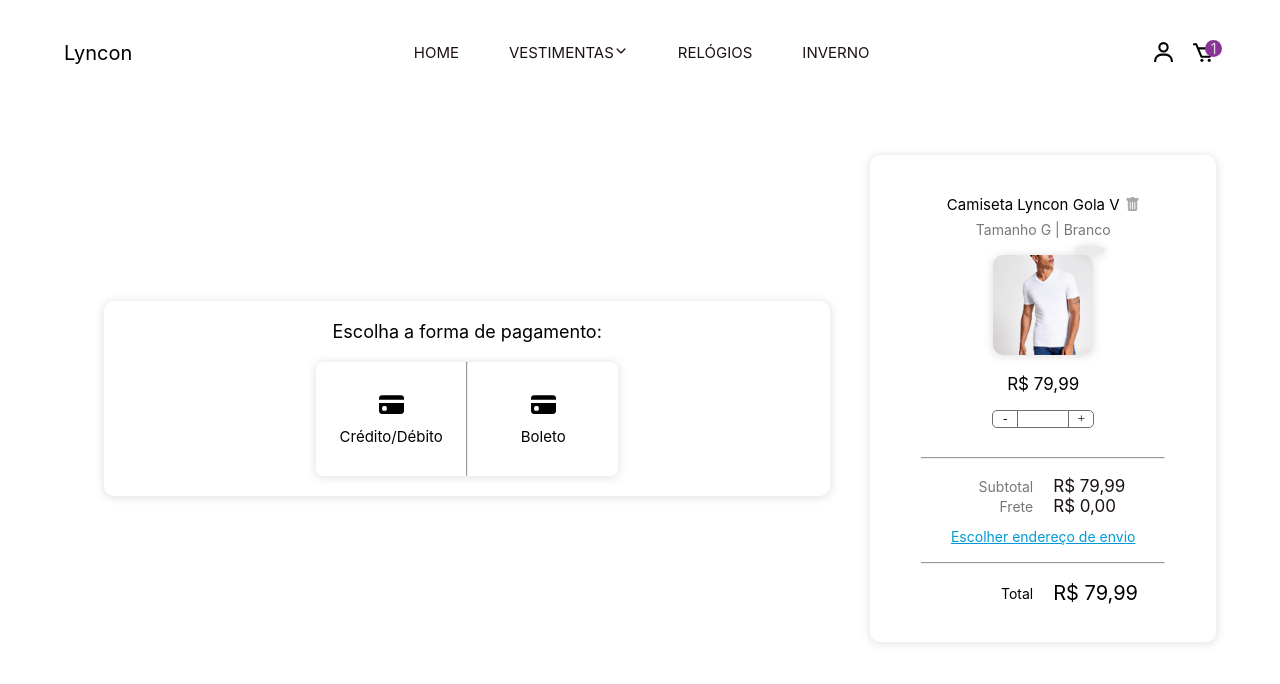
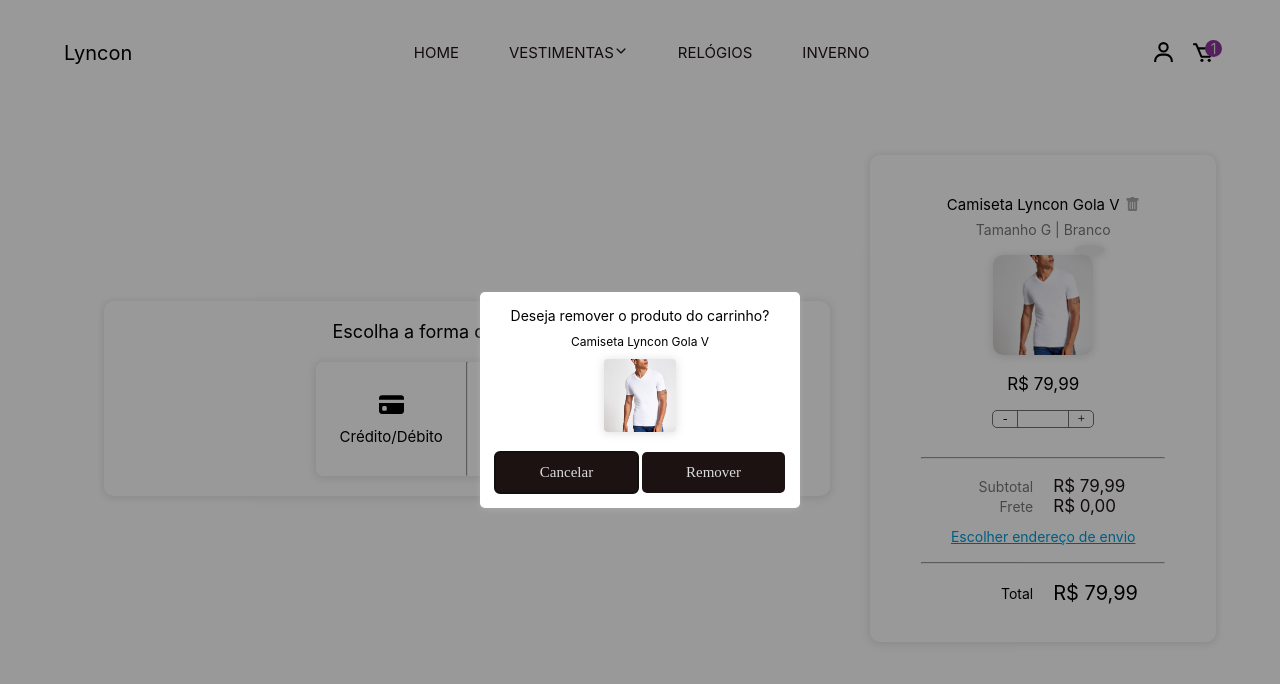
Before and after one commit to carlosr-lotus/Lyncon, a Next.js app: page /carrinho in a window 1280 px wide. Both pictures are taken after a click on the icon 1132 px from the left and 204 px from the top of the page. Shown: the top 684 px of the page. Built offline with nearby package versions, Linux system fonts and the light colour scheme; no server answers; data requests are answered from the project's data file.

Commit message:
ADD - confirm modal
Confirm modal to remove item from cart.

```diff
--- a/src/pages/carrinho/index.tsx
+++ b/src/pages/carrinho/index.tsx
@@ -1,4 +1,4 @@
-import { useEffect, useState, useRef } from "react";
+import { useEffect, useState, useRef, Dispatch, SetStateAction } from "react";
 import Head from 'next/head';
 
 // Packages //
@@ -12,7 +12,7 @@ import Button from "../../components/material/Button";
 import CreditCardBox from "../../components/CreditCardBox";
 
 // Types //
-import { ProductCart, PricingData } from "../../types/types";
+import { ProductCart, PricingData, ProductSelected } from "../../types/types";
 
 // Icons //
 import { BsFillCreditCardFill } from "react-icons/bs";
@@ -39,13 +39,16 @@ export default function CarrinhoPage() {
     const api = getApi();
 
     const [productsCart, setProductsCart] = useState<ProductCart[]>([]);
+    const [removeItemSelected, setRemoveItemSelected] = useState<ProductSelected>();
     const [listTotalAmount, setListTotalAmount] = useState<PricingData[]>([]);
     const [subtotalPrice, setSubtotalPrice] = useState<number>(0.0);
     const [userZipCode, setUserZipCode] = useState<AddressInputs>();
     const [shippingPrice, setShippingPrice] = useState<number>(0.0);
     const [isCepValid, setIsCepValid] = useState<boolean>(true);
+
     const [openControlledCepModal, setOpenControlledCepModal] = useState<boolean>(false);
-    const closeModal = () => setOpenControlledCepModal(false);
+    const [openRemoveItemFromCartModal, setOpenRemoveItemFromCartModal] = useState<boolean>(false);
+    const closeModal = (setModalState: any) => setModalState(false);
 
     const [currentPaymentOption, setCurrentPaymentOption] = useState<'creditCard' | 'boleto' | ''>('');
 
@@ -156,10 +159,70 @@ export default function CarrinhoPage() {
                                             <div className={styles.cartProduct} key={data.id}>
                                                 <div className={styles.productHeader}>
                                                     <h2>{data.nameProduct}</h2>
-                                                    <BsFillTrashFill
-                                                        size={15}
-                                                        onClick={() => removeItemFromCart(data.id)}
-                                                    />
+                                                    <Popup
+                                                        trigger={
+                                                            <BsFillTrashFill
+                                                                size={15}
+                                                            />
+                                                        }
+                                                        modal
+                                                        onOpen={() => {
+                                                            setOpenRemoveItemFromCartModal(true);
+                                                            setRemoveItemSelected(data);
+                                                        }}
+                                                        open={openRemoveItemFromCartModal}
+                                                        position="bottom center"
+                                                        closeOnDocumentClick
+                                                        contentStyle={{
+                                                            width: '32rem',
+                                                            maxHeight: '90vh',
+                                                            padding: '1.5rem',
+                                                            borderRadius: '.5rem',
+                                                            boxShadow: '0px 2px 5px 0px var(--Box-Shadow-Default)',
+                                                            transition: '.2s ease-in',
+                                                            backgroundColor: '#fff',
+                                                            overflowY: 'auto'
+                                                        }}
+                                                        overlayStyle={{
+                                                            backgroundColor: 'rgba(0,0,0,0.4)',
+                                                            padding: '1rem'
+                                                        }}
+                                                    >
+                                                        <div className={styles.removeItemFromCartModal}>
+                                                            <div>
+                                                                <h3>Deseja remover o produto do carrinho?</h3>
+
+                                                                {
+                                                                    removeItemSelected &&
+                                                                    <>
+                                                                        <p>{removeItemSelected.nameProduct}</p>
+                                                                        <img
+                                                                            src={removeItemSelected.imageProduct}
+                                                                            alt=""
+                                                                            style={{
+                                                                                width: '25%'
+                                                                            }}
+                                                                        />
+                                                                    </>
+                                                                }
+                                                            </div>
+
+                                                            <div className={styles.flexButtons}>
+                                                                <Button
+                                                                    name='Cancelar'
+                                                                    type='button'
+                                                                    onClick={() => closeModal(setOpenRemoveItemFromCartModal)}
+                                                                />
+
+                                                                <Button
+                                                                    name='Remover'
+                                                                    type='button'
+                                                                    onClick={() => removeItemFromCart(data.id)}
+                                                                />
+                                                            </div>
+                                                        </div>
+                                                    </Popup>
+
                                                 </div>
                                                 <h3>
                                                     Tamanho {
--- a/src/styles/pages/CarrinhoPage.module.css
+++ b/src/styles/pages/CarrinhoPage.module.css
@@ -28,6 +28,37 @@
 .productHeader>svg:hover {
     fill: rgb(235, 16, 16);
     cursor: pointer;
+}
+
+.removeItemFromCartModal {
+    display: grid;
+    gap: 2rem;
+}
+
+.removeItemFromCartModal>div:nth-child(1) {
+    display: grid;
+    place-items: center;
+    justify-content: center;
+    align-items: center;
+    gap: 1rem;
+}
+
+.removeItemFromCartModal>div:nth-child(1)>h3 {
+    font-size: 1.4rem;
+}
+
+.removeItemFromCartModal>div:nth-child(1)>p {
+    font-size: 1.2rem;
+}
+
+.removeItemFromCartModal>div:nth-child(1)>img {
+    border-radius: 4px;
+    box-shadow: 0px 1px 8px 1px #c6c6c67c;
+}
+
+.flexButtons {
+    display: flex;
+    gap: 4px;
 }
 
 .cartDetailsContainer,
@@ -300,3 +331,29 @@
         border-bottom-right-radius: .7rem;
     }
 }
+
+@keyframes anvil {
+    0% {
+        transform: scale(1) translateY(0px);
+        opacity: 0;
+        box-shadow: 0 0 0 rgba(241, 241, 241, 0);
+    }
+
+    1% {
+        transform: scale(0.96) translateY(10px);
+        opacity: 0;
+        box-shadow: 0 0 0 rgba(241, 241, 241, 0);
+    }
+
+    100% {
+        transform: scale(1) translateY(0px);
+        opacity: 1;
+        box-shadow: 0 0 500px rgba(241, 241, 241, 0);
+    }
+}
+
+.cartProduct,
+.paymentDetailsContainer,
+.paymentTotalContainer {
+    -webkit-animation: anvil 0.3s cubic-bezier(0.38, 0.1, 0.36, 0.9) forwards;
+}
```
